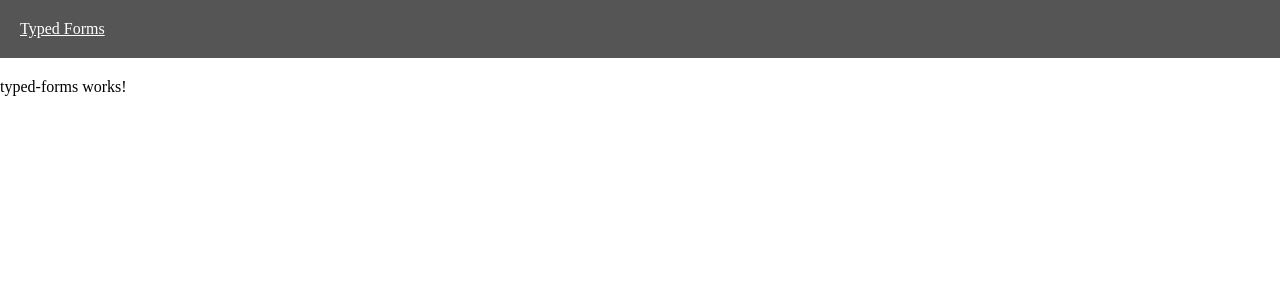
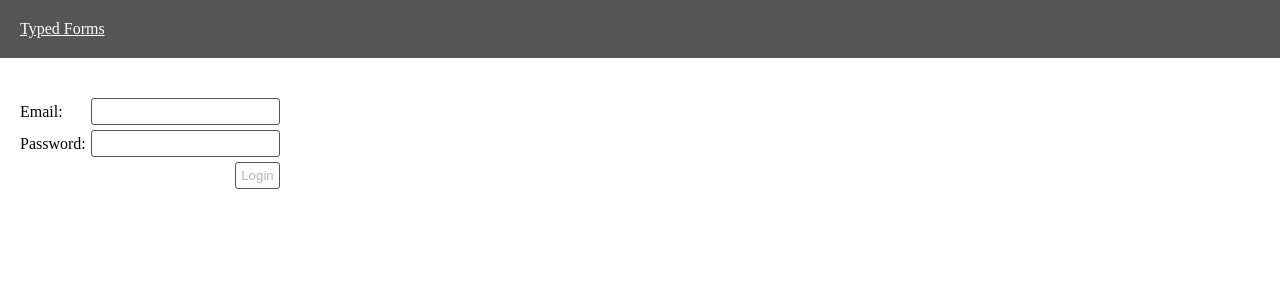
Before and after one commit to teebee78/ng14, an Angular app: page /typed-forms in a window 1280 px wide. Shown: the top 300 px of the page. Built offline with nearby package versions, Linux system fonts and the light colour scheme.

Commit message:
typed form example

```diff
--- a/src/app/app.module.ts
+++ b/src/app/app.module.ts
@@ -1,4 +1,5 @@
 import { NgModule } from '@angular/core';
+import { ReactiveFormsModule } from '@angular/forms';
 import { BrowserModule } from '@angular/platform-browser';
 
 import { AppRoutingModule } from './app-routing.module';
@@ -12,7 +13,8 @@ import { TypedFormsComponent } from './typed-forms/typed-forms.component';
   ],
   imports: [
     BrowserModule,
-    AppRoutingModule
+    AppRoutingModule,
+    ReactiveFormsModule
   ],
   providers: [],
   bootstrap: [AppComponent]
--- a/src/app/typed-forms/typed-forms.component.html
+++ b/src/app/typed-forms/typed-forms.component.html
@@ -1 +1,11 @@
-<p>typed-forms works!</p>
+<form [formGroup]="form">
+  <label for="email">Email: </label>
+  <input id="email" type="email" formControlName="email">
+
+  <label for="password">Password:</label>
+  <input id="password" type="password" formControlName="password">
+
+  <button id="submitButton" type="button" [disabled]="!form.valid" (click)="login()">Login</button>
+</form>
+
+{{formValue | json}}
--- a/src/app/typed-forms/typed-forms.component.scss
+++ b/src/app/typed-forms/typed-forms.component.scss
@@ -0,0 +1,27 @@
+:host {
+  > form {
+    padding: 20px;
+    display: grid;
+    grid-template-columns: min-content min-content;
+    grid-gap: 5px;
+    align-items: center;
+
+    > #submitButton {
+      grid-column: 2 / 3;
+      justify-self: end;
+    }
+
+    >input, button {
+      padding: 5px;
+      border: 1px solid #555555;
+      border-radius: 3px;
+      background-color: white;
+    }
+
+    > button:hover:not([disabled]) {
+      background-color: #555555;
+      color: white;
+      font-weight: bold;
+    }
+  }
+}
--- a/src/app/typed-forms/typed-forms.component.ts
+++ b/src/app/typed-forms/typed-forms.component.ts
@@ -1,4 +1,5 @@
 import { Component, OnInit } from '@angular/core';
+import { FormBuilder, Validators } from '@angular/forms';
 
 @Component({
   selector: 'app-typed-forms',
@@ -7,9 +8,24 @@ import { Component, OnInit } from '@angular/core';
 })
 export class TypedFormsComponent implements OnInit {
 
-  constructor() { }
+  form = this.fb.group({
+    email: ['', [ Validators.required, Validators.email]],
+    password: ['', [Validators.required, Validators.minLength(8)]]
+  });
+
+  formValue?: FormValue;
+
+
+  constructor(private fb: FormBuilder) { }
 
   ngOnInit(): void {
   }
 
+  login() {
+    this.formValue = this.form.value;
+  }
 }
+interface FormValue {
+  email?: string | null;
+  password?: string | null;
+}
```
